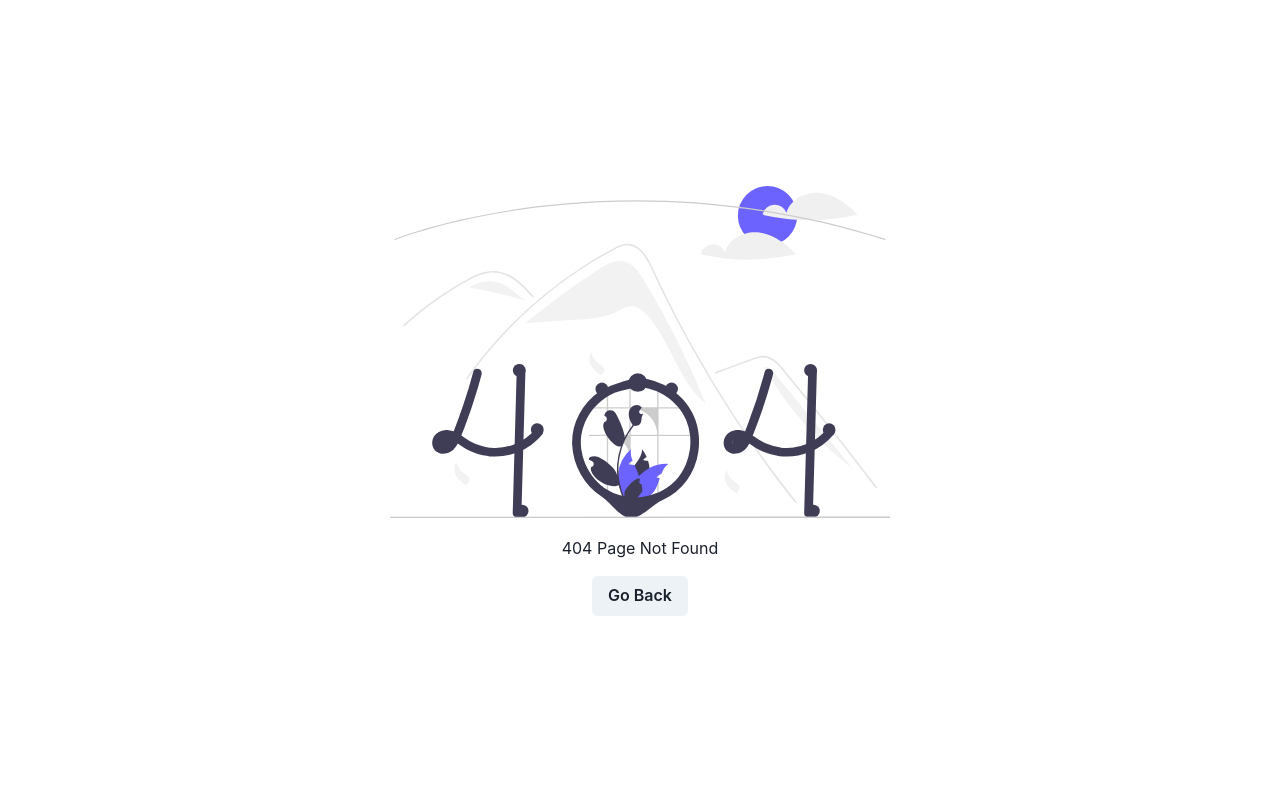
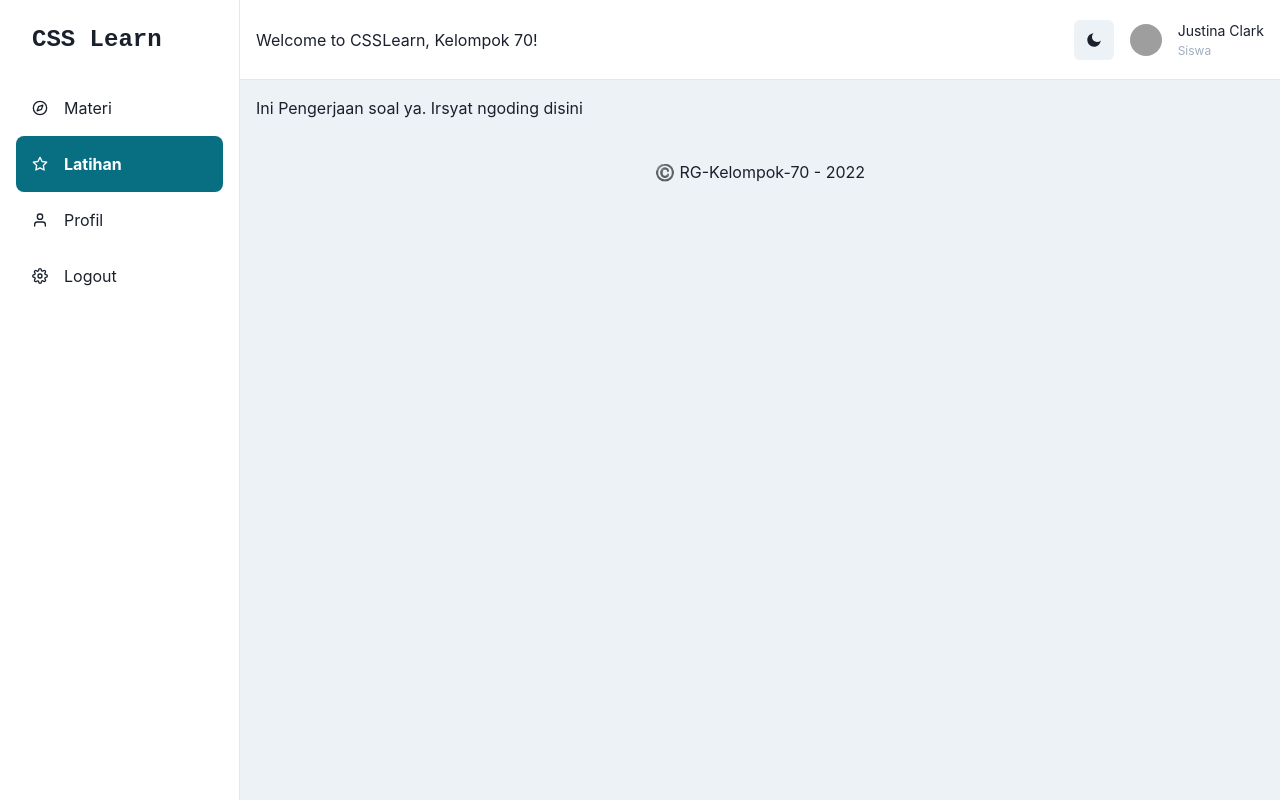
Before and after one commit to ilhamAdhim/rg-capstone-csslearn, a React (Create React App) app in the folder frontend/: page /siswa/latihan/1 in a window 1280 px wide. Before the commit this address had no page. Built offline with nearby package versions, Linux system fonts and the light colour scheme; grey boxes are pictures that could not be loaded.

Commit message:
feat: starter code build UI Pengerjaan soal

```diff
--- a/frontend/src/index.js
+++ b/frontend/src/index.js
@@ -17,6 +17,7 @@ import LatihanAdminPage from "./pages/admin/latihan";
 import MateriAdminPage from "./pages/admin/materi";
 import ProfileAdminPage from "./pages/admin/profile";
 import DaftarSiswa from "./pages/admin/siswa";
+import PengerjaanSoal from "./pages/siswa/latihan/pertanyaan";
 
 const root = ReactDOM.createRoot(document.getElementById("root"));
 
@@ -38,6 +39,8 @@ root.render(
           <Route path="siswa/latihan" element={<Latihan />} />
           <Route path="siswa/materi" element={<Materi />} />
           <Route path="siswa/profil" element={<ProfilSiswa />} />
+
+          <Route path="siswa/latihan/:idSoal" element={<PengerjaanSoal />} />
           {/* End Route Siswa */}
 
           {/* Route Admin */}
--- a/frontend/src/pages/siswa/latihan/pertanyaan/index.js
+++ b/frontend/src/pages/siswa/latihan/pertanyaan/index.js
@@ -2,15 +2,15 @@ import { useEffect } from "react";
 import Layout from "../../../../components/layout";
 import useDocumentTitle from "../../../../hooks/useDocumentTitle";
 
-function Pertanyaan() {
+function PengerjaanSoal() {
   useDocumentTitle(`Pertanyaan`);
 
   useEffect(() => {}, []);
   return (
     <>
-      <Layout> Ini Pertanyaan</Layout>
+      <Layout> Ini Pengerjaan soal ya. Irsyat ngoding disini</Layout>
     </>
   );
 }
 
-export default Pertanyaan;
+export default PengerjaanSoal;
```
